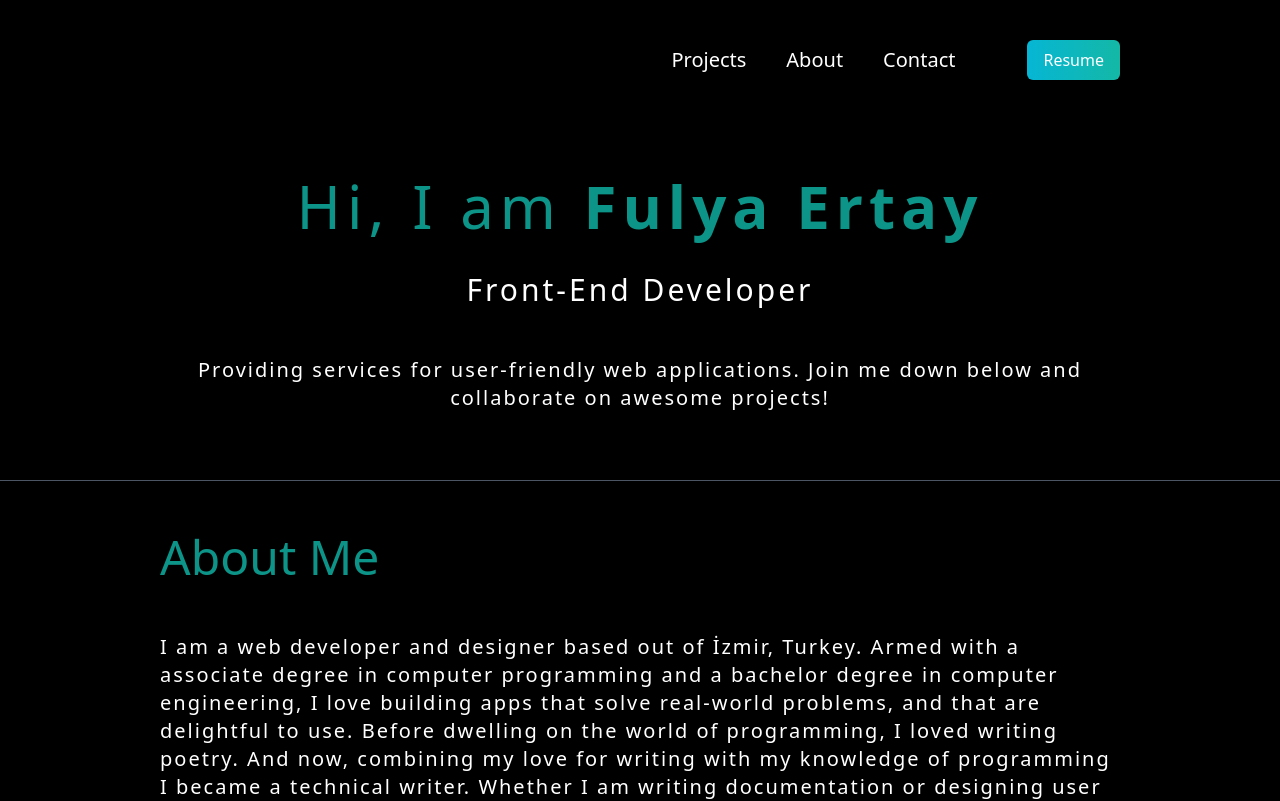
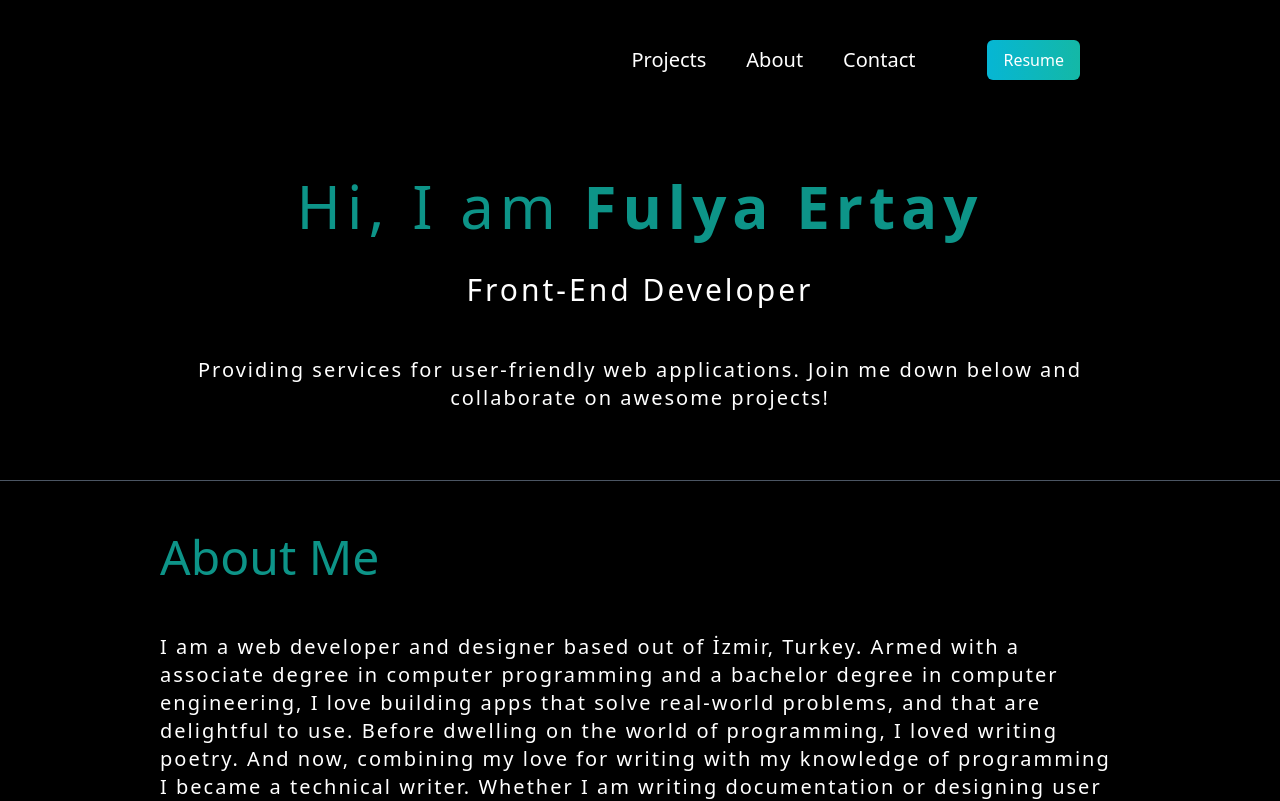
Before and after one commit to fulyaertay/personal-portfolio, a Next.js app: page / in a window 1280 px wide. Shown: the top 801 px of the page. Built offline with nearby package versions, Linux system fonts and the light colour scheme.

Commit message:
added nav items

```diff
--- a/pages/index.tsx
+++ b/pages/index.tsx
@@ -33,7 +33,7 @@ export default function Home() {
       </Head>
       <main className="bg-black ">
         <section className="px-10 md:px-20 lg:px-40 text-center">
-          <nav className="py-10 mb-12 flex text-center md:justify-between">
+          <nav className="py-10 px-10 mb-12 flex text-center md:justify-between">
             <h1 className="text-xl font-burtons text-white  "></h1>
             <ul className="flex items-center gap-10">
               <li className="text-xl  text-white ">
```
